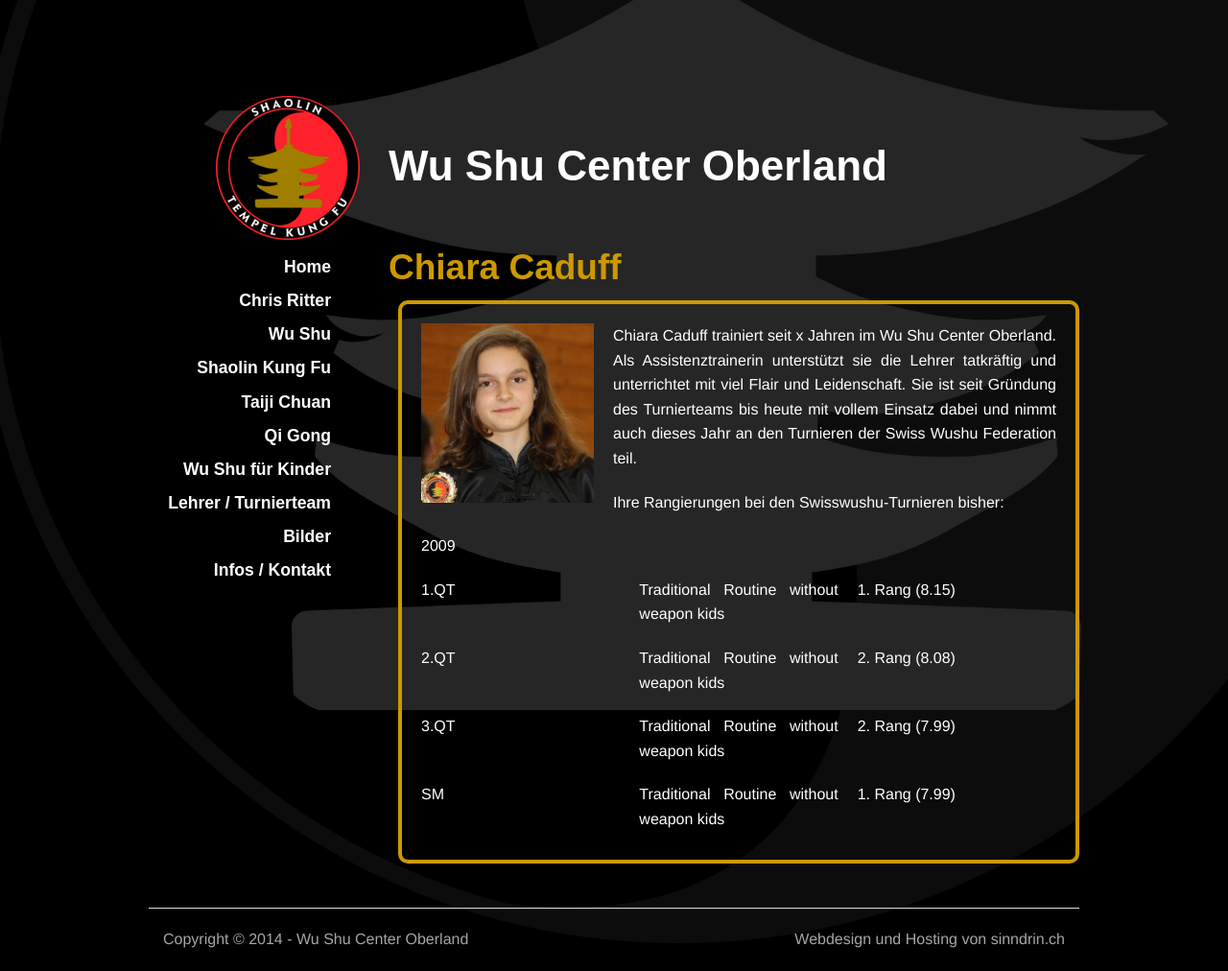
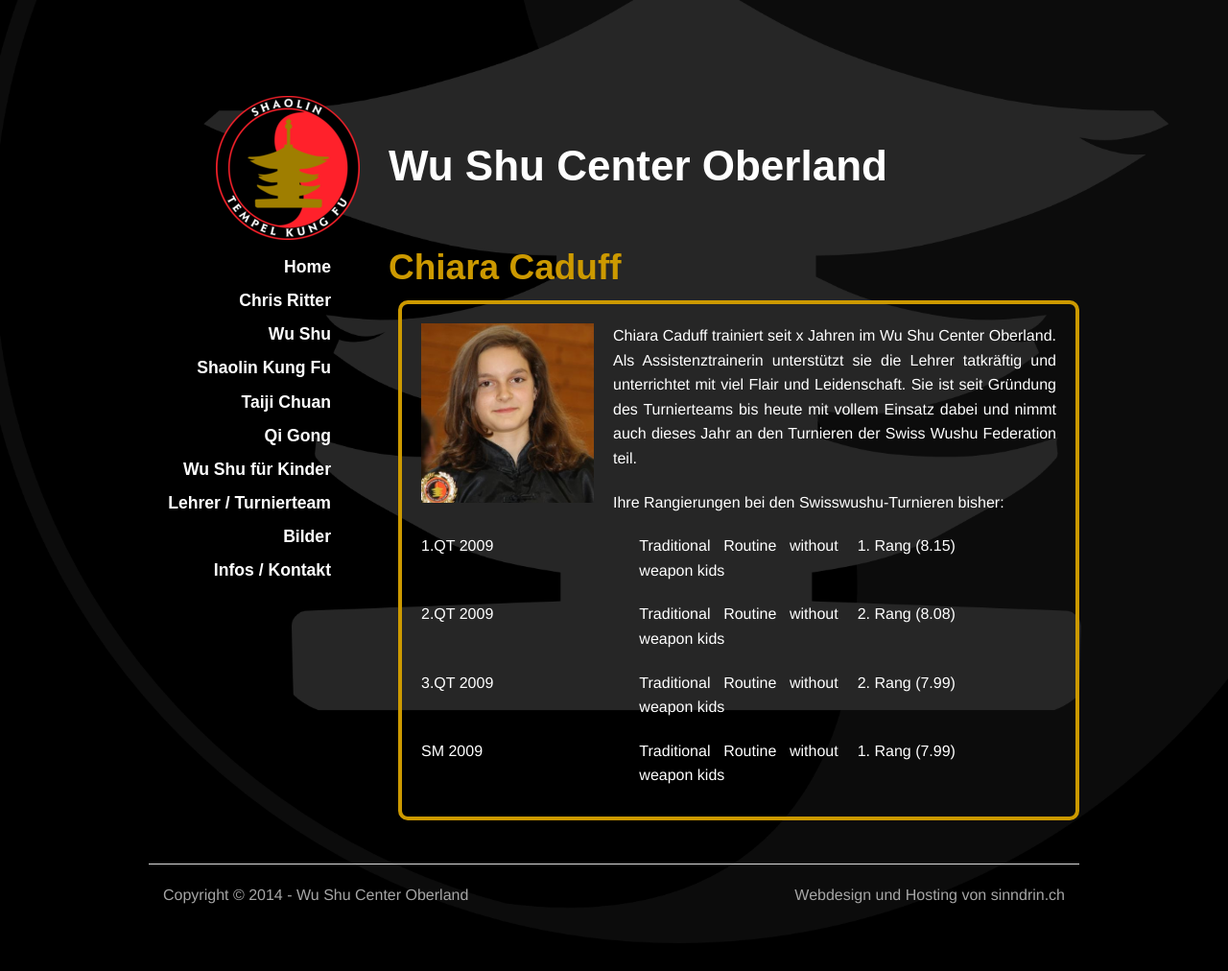
Before and after one commit to wu-shu/wu-shu.github.io, a Jekyll site: the page built from chiara-caduff/index.md, in a window 1280 px wide. Shown: the whole page at 96% size. Built offline with Jekyll 4.4.1, drawn with Linux system fonts in a browser that asks for light colours; some web fonts are replaced; Markdown is read by kramdown in place of the engine named in the settings; comment, search, counter and statistics services are not loaded; after the commit the page ends 966 px from its top, so only the background shows below that.

Commit message:
Auflistung anpassen

```diff
--- a/chiara-caduff/index.md
+++ b/chiara-caduff/index.md
@@ -9,24 +9,23 @@
 
 Ihre Rangierungen bei den Swisswushu-Turnieren bisher:
 
-2009
 <ul class="small-block-grid-1 medium-block-grid-2 large-block-grid-3">
-<li>1.QT </li>
+<li>1.QT 2009</li>
 <li>Traditional Routine without weapon kids</li>
 <li>1. Rang (8.15)</li>
 </ul>
 <ul class="small-block-grid-1 medium-block-grid-2 large-block-grid-3">
-<li>2.QT </li>
+<li>2.QT 2009</li>
 <li>Traditional Routine without weapon kids</li>
 <li>2. Rang (8.08)</li>
 </ul>
 <ul class="small-block-grid-1 medium-block-grid-2 large-block-grid-3">
-<li>3.QT </li>
+<li>3.QT 2009</li>
 <li>Traditional Routine without weapon kids</li>
 <li>2. Rang (7.99)</li>
 </ul>
 <ul class="small-block-grid-1 medium-block-grid-2 large-block-grid-3">
-<li>SM </li>
+<li>SM 2009</li>
 <li>Traditional Routine without weapon kids</li>
 <li>1. Rang (7.99)</li>
 </ul>
```
